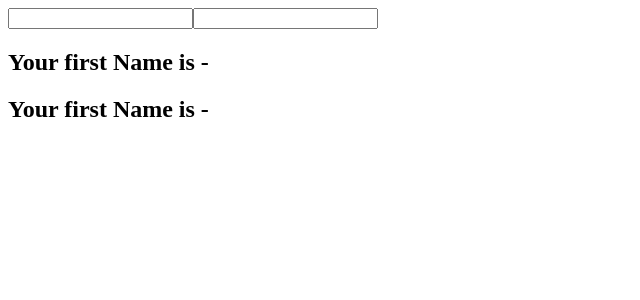
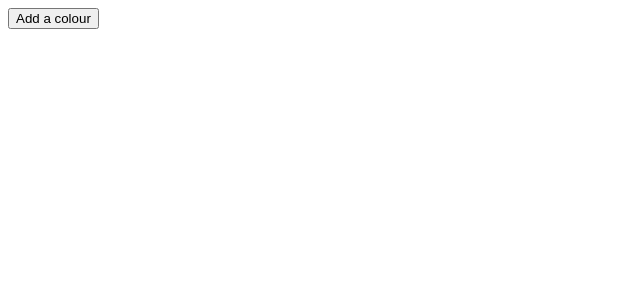
Before and after one commit to demonicirfan/react-hooks, a React (Create React App) app: page / in a window 1280 px wide. Shown: the top 300 px of the page, without its empty margins (0-640 px from the left). Built offline with nearby package versions, Linux system fonts and the light colour scheme.

Commit message:
use state complete

```diff
--- a/src/App.js
+++ b/src/App.js
@@ -1,5 +1,5 @@
 import React from "react";
-import Count2 from "./components/Count2";
+import Count3 from "./components/Count3";
 import Counter from "./components/Counter";
 
 //import NameChange from "./components/NameChange";
@@ -8,7 +8,7 @@ import Counter from "./components/Counter";
 const App = () => {
   return (
     <div>
-      <Count2 />
+      <Count3 />
     </div>
   );
 };
--- a/src/components/Count2.js
+++ b/src/components/Count2.js
@@ -1,18 +1,18 @@
-import React, { useState } from "react";
+import React from "react";
 
 const Count2 = () => {
-  const [name, setName] = useState({ firstName: " ", lastName: " " });
+  const [name, setName] = React.useState({ firstName: " ", lastName: " " });
   return (
     <div>
       <input
         type="text"
         value={name.firstName}
-        onChange={(e) => setName({ firstName: e.target.value })}
+        onChange={(e) => setName({ ...name, firstName: e.target.value })}
       />
       <input
         type="text"
         value={name.lastName}
-        onChange={(e) => setName({ lastName: e.target.value })}
+        onChange={(e) => setName({ ...name, lastName: e.target.value })}
       />
       <h2>Your first Name is - {name.firstName}</h2>
       <h2>Your first Name is - {name.lastName}</h2>
@@ -21,3 +21,5 @@ const Count2 = () => {
 };
 
 export default Count2;
+
+//the useState hook does not automatically merge and update objects you have to manually merge it and then pass the value to setState funciton
--- /dev/null
+++ b/src/components/Count3.js
@@ -0,0 +1,33 @@
+import React, { useState } from "react";
+
+const Count3 = () => {
+  const [items, setItems] = useState([]);
+
+  const addItem = () => {
+    setItems([
+      ...items,
+      {
+        id: items.length,
+        value: Math.floor(Math.random() * 10 + 1),
+        color: "#" + Math.random().toString(16).slice(2, 8),
+        code: "#" + Math.random().toString(16).slice(2, 8)
+      },
+    ]);
+  };
+
+  return (
+    <div>
+      <button onClick={addItem}>Add a colour</button>
+      <ul>
+        {items.map((items) => (
+          <li key={items.id} style={{ color: items.color }}>
+            {" "}
+            {items.code}{" "}
+          </li>
+        ))}
+      </ul>
+    </div>
+  );
+};
+
+export default Count3;
--- a/src/components/Counter.js
+++ b/src/components/Counter.js
@@ -3,6 +3,7 @@ import React, { useState } from "react";
 const Counter = () => {
   const initialCount = 0;
   const [count, setCount] = useState(initialCount);
+
 
   const resetHandler = () => {
     setCount(initialCount);
```
